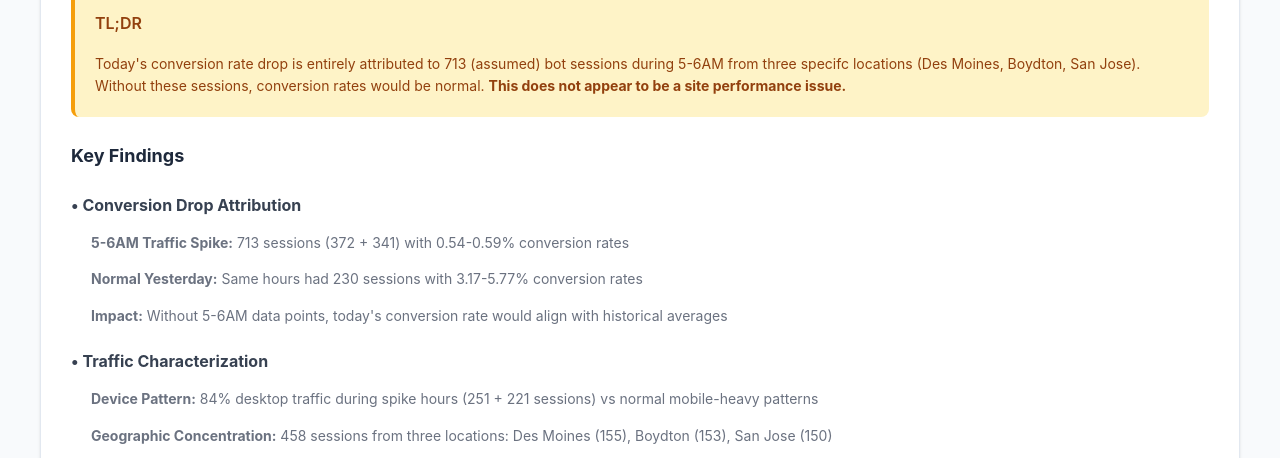
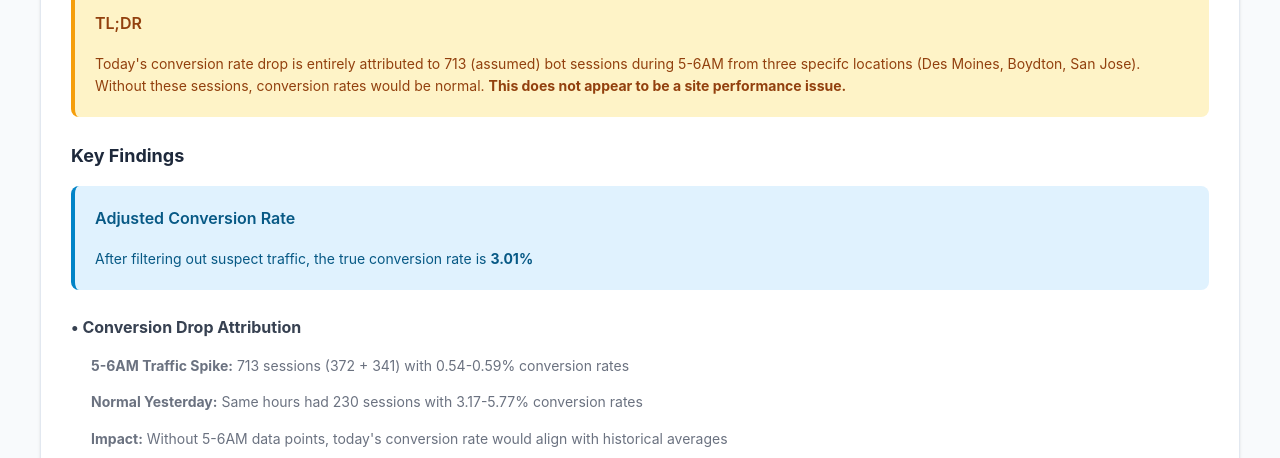
Before and after one commit to matta-kelly/Landl_reports, a plain HTML site: page abnormal_conversion_9_17_2025.html in a window 1280 px wide. Shown: the part 306-764 px from the top of the page. Drawn offline with nearby package versions, Linux system fonts and the light colour scheme.

Commit message:
added adjusted conversion rate

```diff
--- a/abnormal_conversion_9_17_2025.html
+++ b/abnormal_conversion_9_17_2025.html
@@ -88,6 +88,13 @@
 
                 <h3 style="font-size: 18px; color: #1e293b; margin-bottom: 15px;">Key Findings</h3>
 
+                <!-- New Conversion Highlight Box -->
+                <div style="background: #e0f2fe; padding: 20px; border-radius: 8px; border-left: 4px solid #0284c7; margin-bottom: 25px;">
+                    <h3 style="color: #075985; margin-top: 0; font-size: 16px; font-weight: 600;">Adjusted Conversion Rate</h3>
+                    <p style="color: #075985; margin-bottom: 0; font-size: 14px;">
+                        After filtering out suspect traffic, the true conversion rate is <strong>3.01%</strong>
+                    </p>
+                </div>
                 <div style="margin-bottom: 20px;">
                     <h4 style="font-size: 16px; color: #374151; margin-bottom: 10px;">• Conversion Drop Attribution</h4>
                     <p style="margin-left: 20px; color: #6b7280; font-size: 14px; margin-bottom: 8px;"><strong>5-6AM Traffic Spike:</strong> 713 sessions (372 + 341) with 0.54-0.59% conversion rates</p>
```
